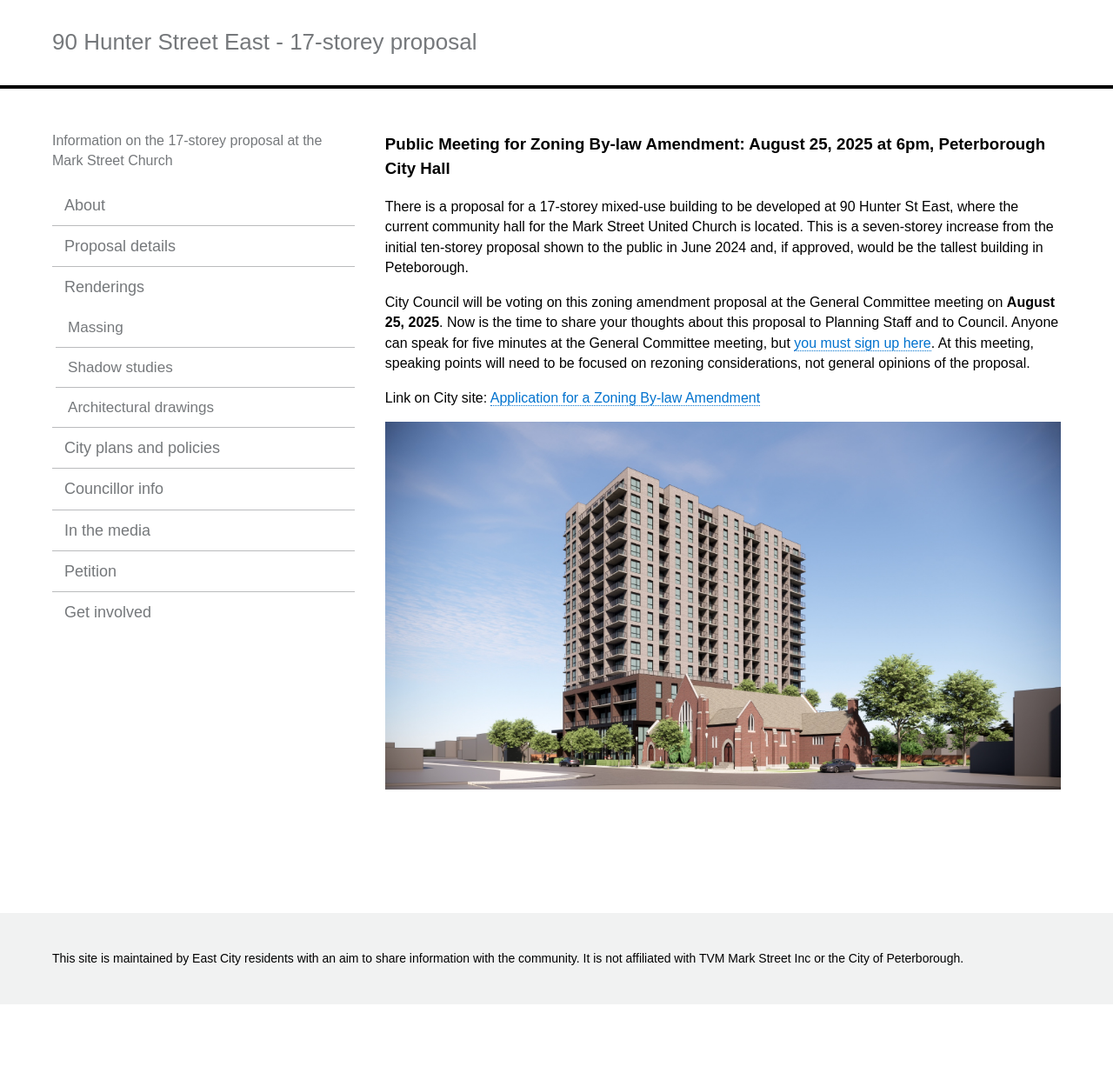
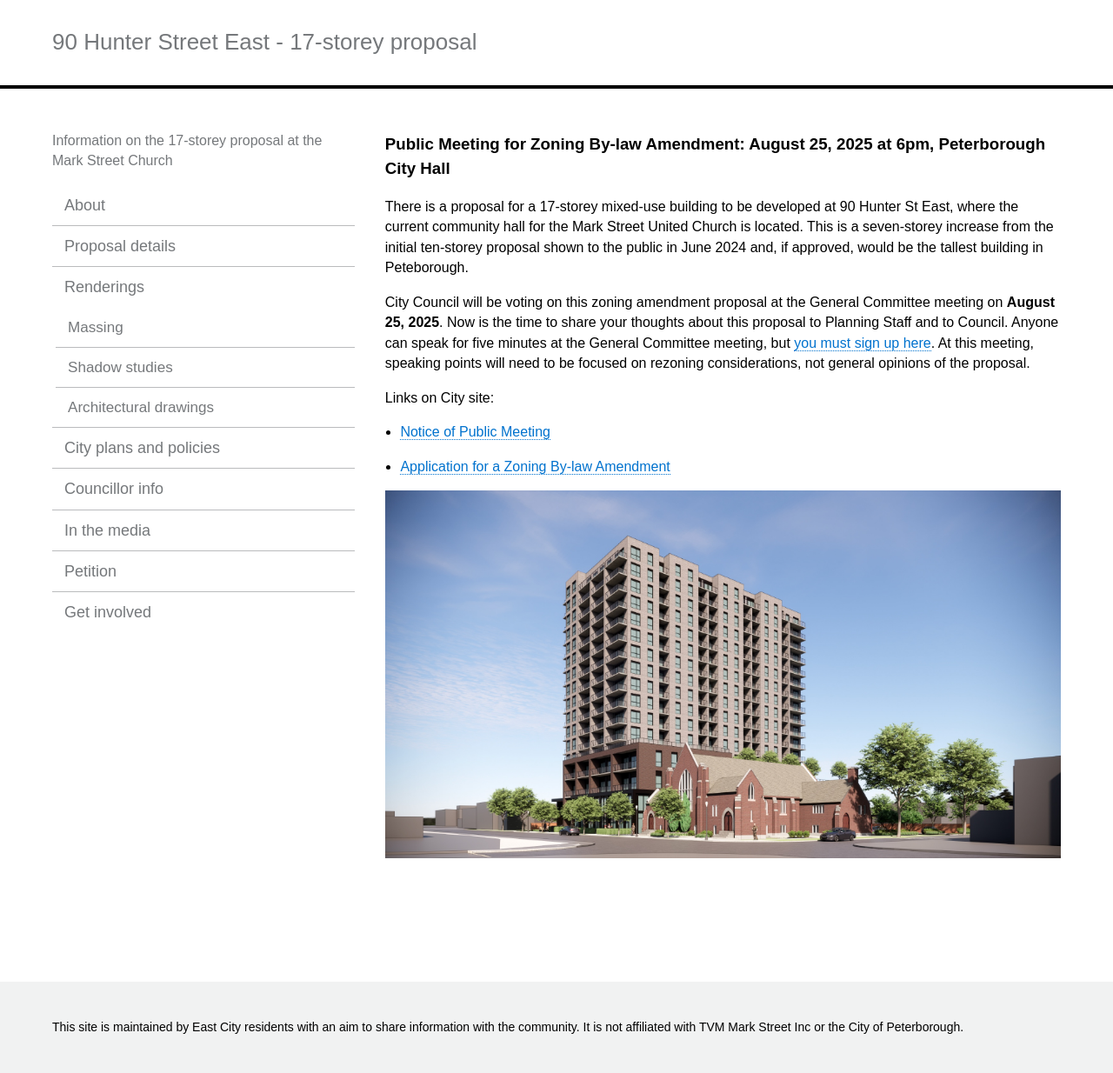
Before and after one commit to 90hunter/90HunterStE, a Jekyll site: the page built from index.html, in a window 1280 px wide. Shown: the whole page at 87% size. Built offline with Jekyll 4.4.1, drawn with Linux system fonts in a browser that asks for light colours; before the commit the page ends 1155 px from its top, so only the background shows below that.

Commit message:
add links

```diff
--- a/_includes/index.md
+++ b/_includes/index.md
@@ -5,6 +5,8 @@ There is a proposal for a 17-storey mixed-use building to be developed at 90 Hun
 City Council will be voting on this zoning amendment proposal at the General Committee meeting on **August 25, 2025**. Now is the time to share your thoughts about this proposal to Planning Staff and to Council. Anyone can speak for five minutes at the General Committee meeting, but [you must sign up here](https://form.peterborough.ca/Clerks-Office/Request-for-Delegation). At this meeting, speaking points will need to be focused on rezoning considerations, not general opinions of the proposal.
 
 
-Link on City site: [Application for a Zoning By-law Amendment](https://www.peterborough.ca/business-building-development/planning-building-and-development/planning-and-development-services/current-development-applications/#90HunterStreetEast)
+Links on City site:
+ - [Notice of Public Meeting](https://www.peterborough.ca/news/posts/notice-of-public-meeting-august-25-2025/)
+ - [Application for a Zoning By-law Amendment](https://www.peterborough.ca/business-building-development/planning-building-and-development/planning-and-development-services/current-development-applications/#90HunterStreetEast)
 
 <img src="/assets/img/rendering.png" style="max-width:100%;height:auto;" alt="rendering of the 17-storey building">
```
